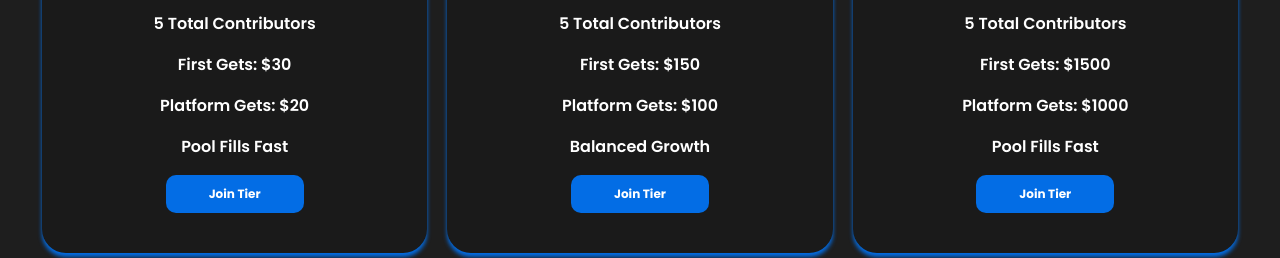
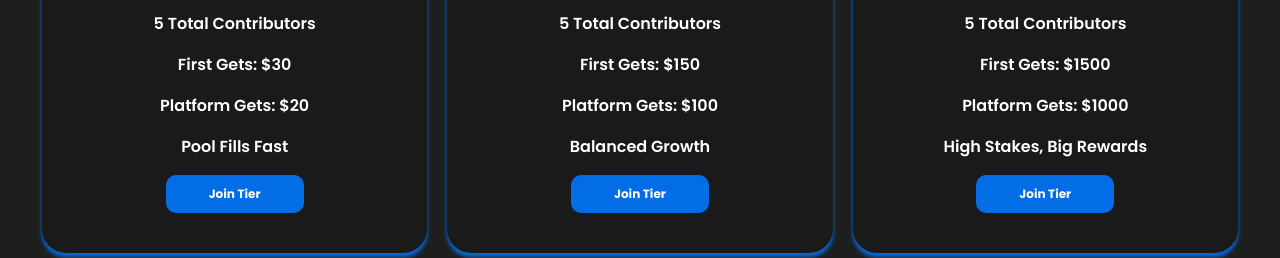
Before and after one commit to RoiLaboratories/2pay, a React (Vite) app in the folder 2pay/: page / in a window 1280 px wide. Shown: the part 800-1058 px from the top of the page. Built offline with nearby package versions, Linux system fonts and the light colour scheme.

Commit message:
made some changes

```diff
--- a/2pay/index.html
+++ b/2pay/index.html
@@ -2,9 +2,9 @@
 <html lang="en">
   <head>
     <meta charset="UTF-8" />
-    <link rel="icon" type="image/svg+xml" href="/vite.svg" />
+    <link rel="icon" type="image/svg+xml" href="/2paylogo.png" />
     <meta name="viewport" content="width=device-width, initial-scale=1.0" />
-    <title>Vite + React</title>
+    <title>2pay</title>
     <link rel="preconnect" href="https://fonts.googleapis.com" />
     <link rel="preconnect" href="https://fonts.gstatic.com" crossorigin />
     <link
--- a/2pay/src/components/FAQs.jsx
+++ b/2pay/src/components/FAQs.jsx
@@ -93,6 +93,7 @@
           </button>
         )}
 
+        {/*
         <div className="card-3 box card">
           <div className="card__heading">Can I cancel my contribution?</div>
           <p className="card__body">
@@ -114,7 +115,7 @@
             typically irreversible. Contact our support team for guidance{" "}
           </p>
         </div>
-
+          */}
       </div>
     </div>
   );
--- a/2pay/src/components/tierlist.jsx
+++ b/2pay/src/components/tierlist.jsx
@@ -51,7 +51,7 @@
             <p>5 Total Contributors </p>
             <p>First Gets: $1500</p>
             <p>Platform Gets: $1000</p>
-            <p> Pool Fills Fast</p>
+            <p>High Stakes, Big Rewards</p>
           </div>
           <a href="#contribute">
             {" "}
```
